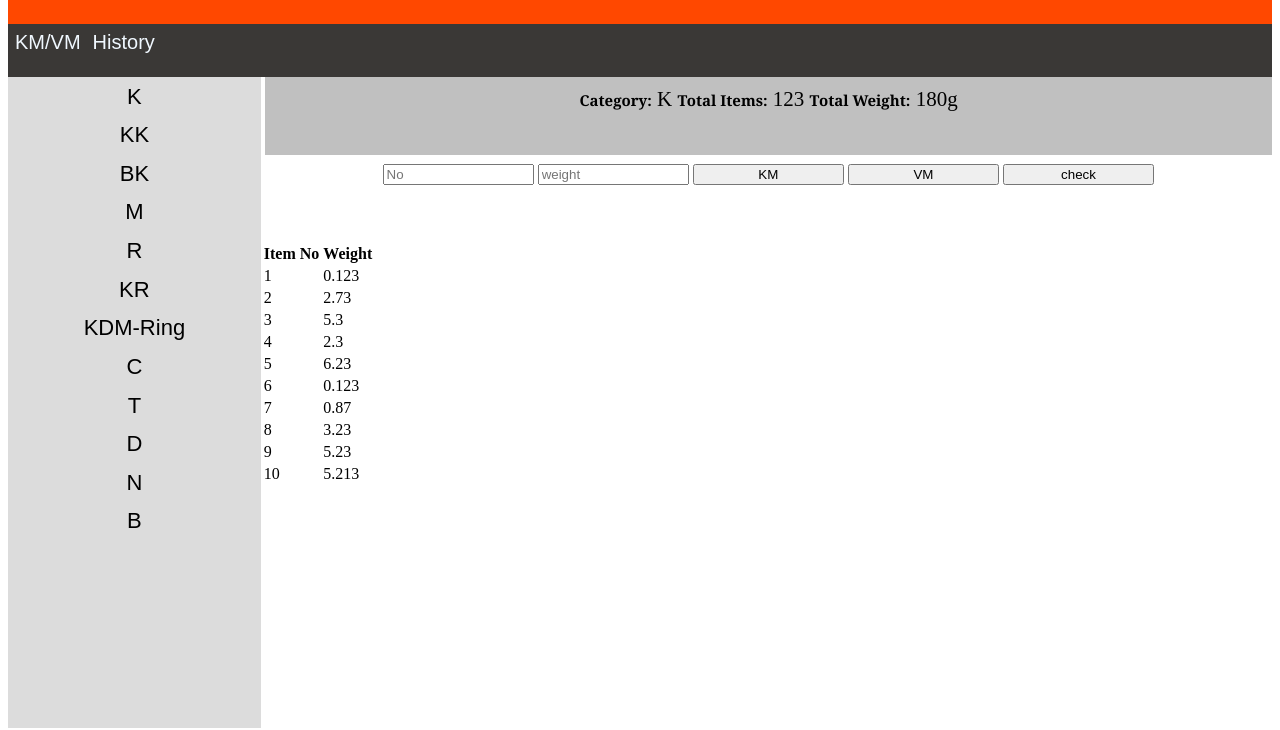
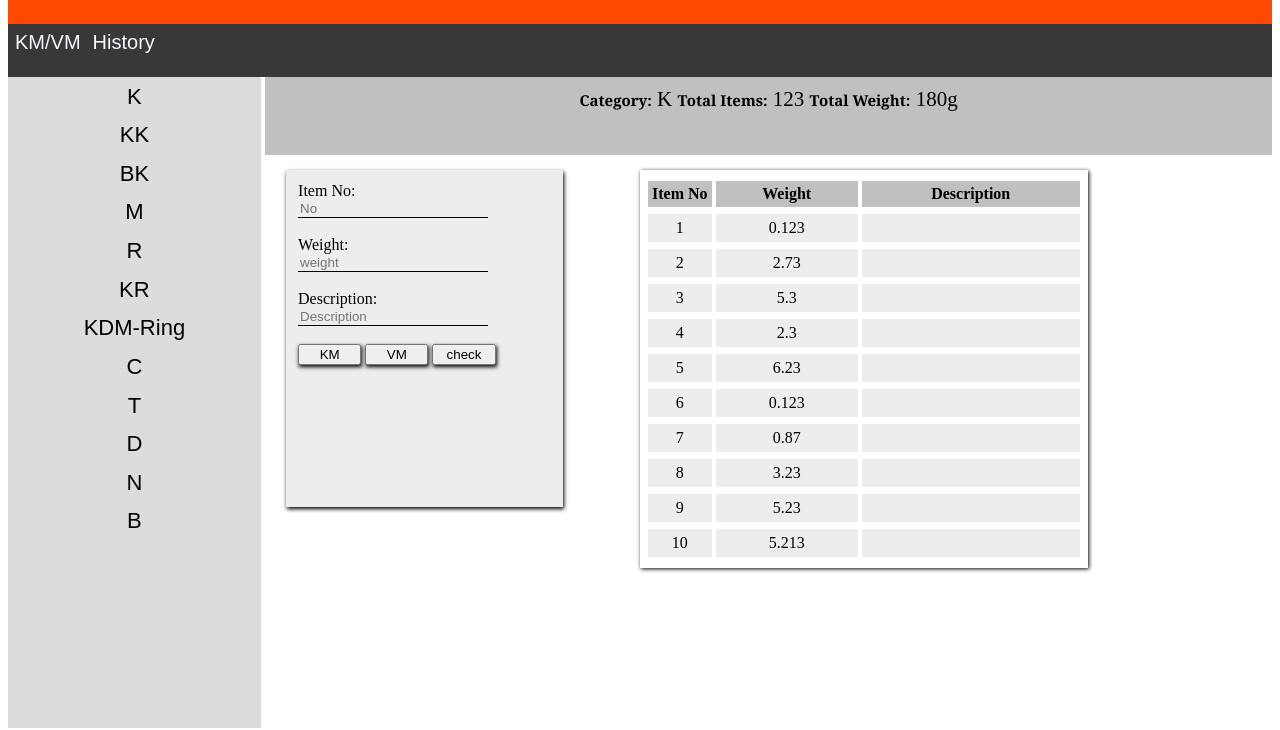
Before and after one commit to aiswaryasaravanan/frontend, a plain HTML site: page home.html in a window 1280 px wide. Shown: the part 70-800 px from the top of the page. Drawn offline with nearby package versions, Linux system fonts and the light colour scheme.

Commit message:
tables added

```diff
--- a/home.css
+++ b/home.css
@@ -2,6 +2,7 @@
     height: 11%;
     background-color:hsl(17, 100%, 50%);
     margin-top: 0%;
+    /* position: fixed; */
 }
 #header{
     font-family: -apple-system, BlinkMacSystemFont, 'Segoe UI', Roboto, Oxygen, Ubuntu, Cantarell, 'Open Sans', 'Helvetica Neue', sans-serif;
@@ -12,6 +13,7 @@
     height: 6%;
     background-color: rgb(58, 56, 54);
     padding: 3px;
+    /* position: fixed; */
 }
 .menuButton{
     border: none;
@@ -30,6 +32,7 @@
     height: 83%;
     margin-top: 0%;
     float: left;
+    /* position: fixed; */
 }
 .sideButton{
     height: auto;
@@ -69,18 +72,59 @@
 
 } */
 .catEdit{
-    height: 10%;
-    float: right;
-    min-width:79.7%;
-    margin-top: 7px;
-    /* background-color: rgb(192,192,192); */
-    text-align: center;
-    padding-top: 2px;
+    height: 40%;
+    float: left;
+    min-width:20%;
+    max-width: 30%;
+    margin-left: 2%;
+    margin-top: 15px;
+    /* margin: auto; */
+    background-color: rgb(238, 237, 235);
+    text-align: left;
+    padding: 12px;
+    box-shadow: 1px 2px 4px black;
 }
 .catEditText{
+    width: 75%;
+    background-color: inherit;
+    border: none;
+    border-bottom: 1px solid black;
+}
+.catEditBut{
+    width: 25%;
+    text-align: center;
+    /* background-color: rgb(220,220,220); */
+    box-shadow: 1px 2px 4px black;
+}
+.catTab{
+    float: right;
+    min-width: 50%;
+}
+table,th,tr,td{
+    border: 1px solid black;
+    padding: 4px;
+    text-align: center;
+
+}
+table{
+    border-collapse: separate;
+    border-spacing: 4px 7px;
+    min-width: 70%;
+    /* border-radius: 5%; */
+    margin-top: 15px;
+    /* margin: auto; */
+    border: none;
+    box-shadow: 1px 1px 4px black;
+}
+th{
+    background-color: rgb(192,192,192);
+    /* position: sticky; */
+    border: none;
+}
+td{
+    background-color: rgb(238, 237, 235);
+    border-color: rgb(238, 237, 235);
+}
+.c1{
     width: 15%;
 }
-.catEditBut{
-    width: 15%;
-    /* background-color: rgb(220,220,220); */
-}
--- a/home.html
+++ b/home.html
@@ -44,8 +44,12 @@
                         </div>
                         <div class="catEdit">
                             <form>
-                                <input class="catEditText" type="text" placeholder="No"/>
-                                <input class="catEditText" type="text" placeholder="weight"/>
+                                <label for="no">Item No:</label><br>
+                                <input class="catEditText" id="no" type="text" placeholder="No"/><br><br>
+                                <label for="weight">Weight:</label><br>
+                                <input class="catEditText" id="weight" type="text" placeholder="weight"/><br><br>
+                                <label for="description">Description:</label><br>
+                                <input class="catEditText" id="description" type="text" placeholder="Description"/><br><br>
                                 <input class="catEditBut" type="submit" name="KM" value="KM"/>
                                 <input class="catEditBut" type="submit" name="VM" value="VM"/>
                                 <input class="catEditBut" type="submit" name="check" value="check"/>
@@ -54,48 +58,59 @@
                         <div class="catTab">
                             <table class="catTable">
                                 <tr>
-                                    <th>Item No</th>
+                                    <th class="c1">Item No</th>
                                     <th>Weight</th>
+                                    <th>Description</th>
                                 </tr>
                                 <tr>
-                                    <td>1</td>
+                                    <td class="c1">1</td>
                                     <td>0.123</td>
+                                    <td></td>
                                 </tr>
                                 <tr>
-                                    <td>2</td>
+                                    <td class="c1">2</td>
                                     <td>2.73</td>
+                                    <td></td>
                                 </tr>
                                 <tr>
-                                    <td>3</td>
+                                    <td class="c1">3</td>
                                     <td>5.3</td>
+                                    <td></td>
                                 </tr>
                                 <tr>
-                                    <td>4</td>
+                                    <td class="c1">4</td>
                                     <td>2.3</td>
+                                    <td></td>
                                 </tr>
                                 <tr>
-                                    <td>5</td>
+                                    <td class="c1">5</td>
                                     <td>6.23</td>
+                                    <td></td>
                                 </tr>
                                 <tr>
-                                    <td>6</td>
+                                    <td class="c1">6</td>
                                     <td>0.123</td>
+                                    <td></td>
                                 </tr>
                                 <tr>
-                                    <td>7</td>
+                                    <td class="c1">7</td>
                                     <td>0.87</td>
+                                    <td></td>
                                 </tr>
                                 <tr>
-                                    <td>8</td>
+                                    <td class="c1">8</td>
                                     <td>3.23</td>
+                                    <td></td>
                                 </tr>
                                 <tr>
-                                    <td>9</td>
+                                    <td class="c1">9</td>
                                     <td>5.23</td>
+                                    <td></td>
                                 </tr>
                                 <tr>
-                                    <td>10</td>
+                                    <td class="c1">10</td>
                                     <td>5.213</td>
+                                    <td></td>
                                 </tr>
 
                             </table>
```
